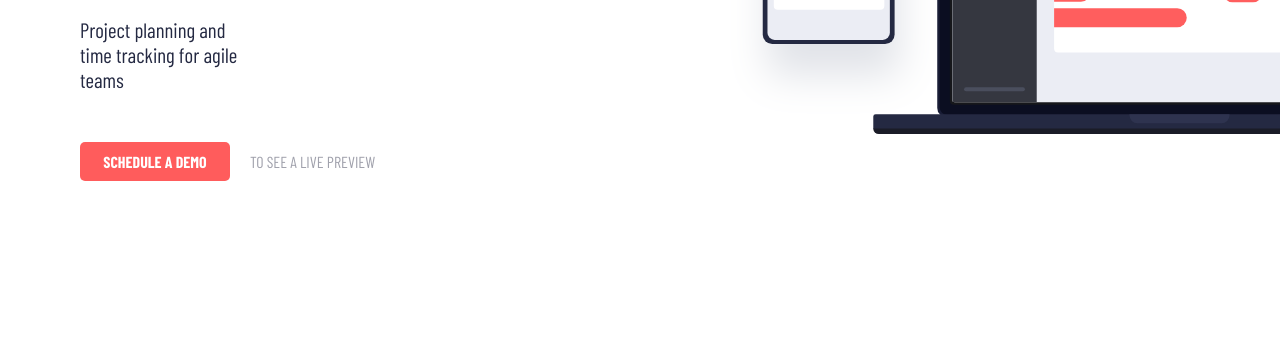
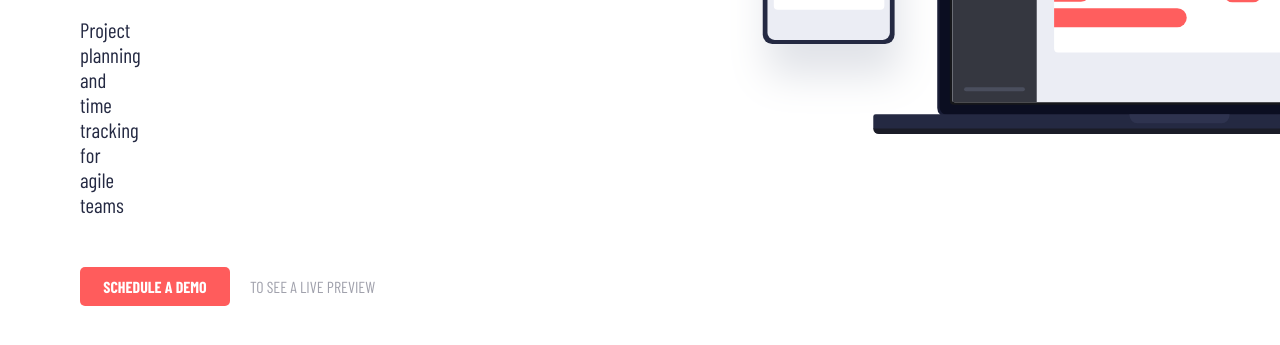
Before and after one commit to Ebulor/Project-tracking-intro-component, a plain HTML site: page index.html in a window 1280 px wide. Shown: the part 441-786 px from the top of the page. Drawn offline with nearby package versions, Linux system fonts and the light colour scheme.

Commit message:
Update style.css

```diff
--- a/style.css
+++ b/style.css
@@ -214,6 +214,6 @@ main {
     font-size: 3.9rem;
   }
   .center p {
-    width: 30%;
+    width: 0%;
   }
 }
```
